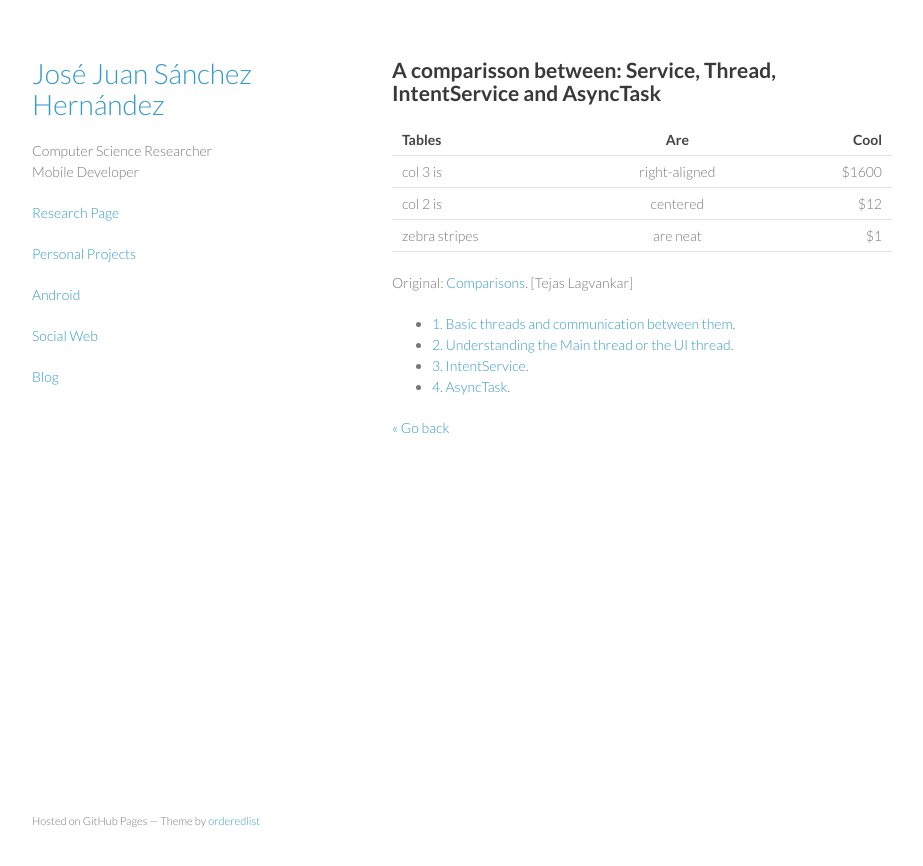
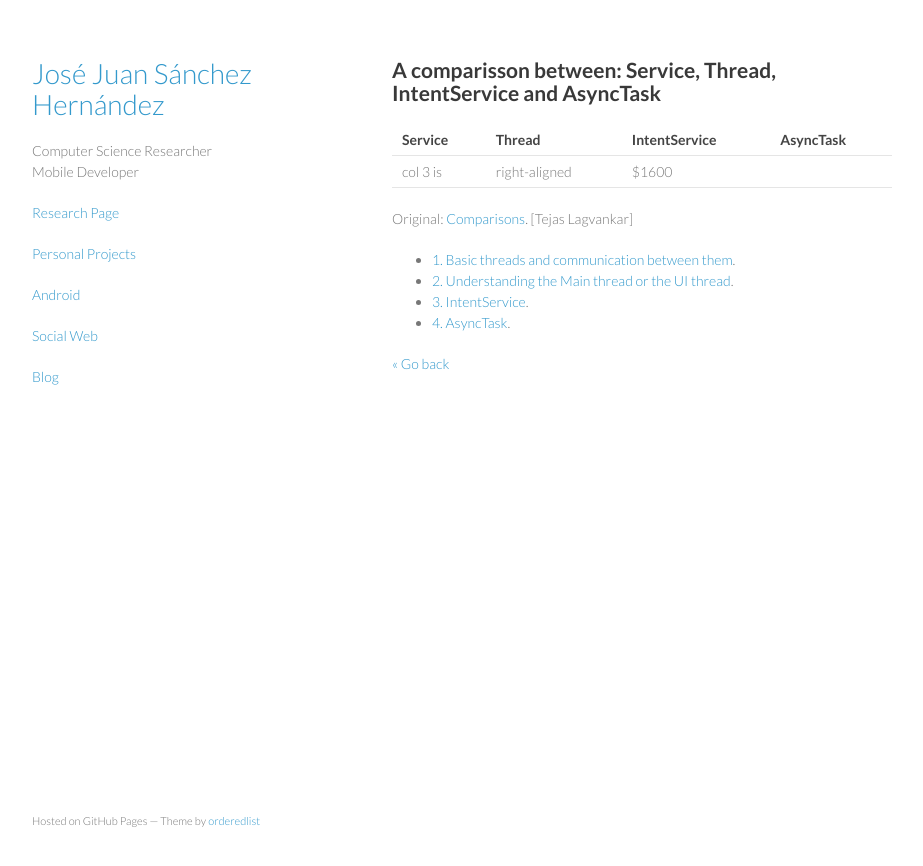
Before and after one commit to josejuansanchez/josejuansanchez.github.io, a Jekyll site: the page built from android/comparisson_between_service_thread_intentservice_asynctask.md, in a window 1280 px wide. Shown: the top 866 px of the page, without its empty margins (178-1101 px from the left). Built offline with Jekyll 4.4.1, drawn with Linux system fonts in a browser that asks for light colours.

Commit message:
Update comparisson_between_service_thread_intentservice_asynctask.md

```diff
--- a/android/comparisson_between_service_thread_intentservice_asynctask.md
+++ b/android/comparisson_between_service_thread_intentservice_asynctask.md
@@ -5,11 +5,9 @@ title: Android
 
 ## A comparisson between: Service, Thread, IntentService and AsyncTask
 
-| Tables        | Are           | Cool  |
-| ------------- |:-------------:| -----:|
+| Service        | Thread           | IntentService  | AsyncTask |
+|:---------------|:-----------------|:---------------|:----------|
 | col 3 is      | right-aligned | $1600 |
- col 2 is      | centered      |   $12 |
- zebra stripes | are neat      |    $1 |
 
 Original: [Comparisons](http://techtej.blogspot.com.es/2011/03/android-thread-constructspart-4.html). [Tejas Lagvankar]
 
```
